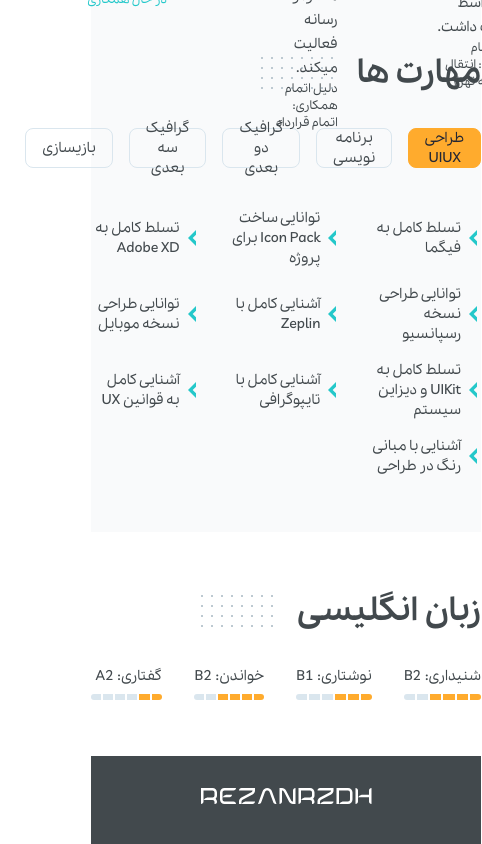
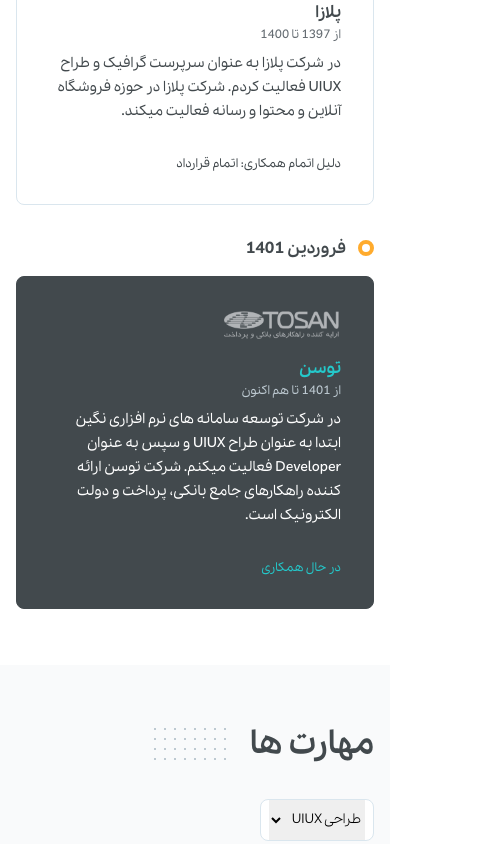
Before and after one commit to RezaNrzdh/RezaNrzdh, an Angular app in the folder client/: page /about in a window 390 px wide. Shown: the part 1820-2664 px from the top of the page, 482 px wide, since content can reach past the window. Built offline with nearby package versions, Linux system fonts and the light colour scheme.

Commit message:
responsive about page

```diff
--- a/client/src/app/feature/about/about.component.html
+++ b/client/src/app/feature/about/about.component.html
@@ -66,7 +66,7 @@
                         <img src="assets/images/{{exp.img}}.png" alt="" class="width-fit"/>
                         <h3 class="body-1 bold color-dark margin-top-16">{{exp.companyname}}</h3>
                         <span class="fromto caption medium color-gray-5 margin-top-2">{{exp.from}}</span>
-                        <p class="body-2 medium color-dark margin-top-8 lineheight-24">{{exp.desc}}</p>
+                        <p class="body-2 medium color-dark margin-top-8 lineheight-24 margin-bot-32">{{exp.desc}}</p>
                         <span class="reason caption medium color-dark margin-top-auto">{{exp.reason}}</span>
                     </div>
                 </div>
@@ -79,7 +79,7 @@
                 <h2 class="color-dark headline-1 bold margin-left-24">مهارت ها</h2>
                 <img src="assets/images/dot.svg" alt="" />
             </div>
-            <div class="flex">
+            <div *ngIf="!isSmall" class="flex">
                 <ng-container *ngFor="let btn of data.skills; index as i">
                     <app-button *ngIf="i === tab; else alt" (click)="SetTabIndex(i)" mode="filled" color="primary" class="margin-left-16">{{btn.title}}</app-button>
                     <ng-template #alt>
@@ -87,6 +87,7 @@
                     </ng-template>
                 </ng-container>
             </div>
+            <app-dropdown *ngIf="isSmall" [options]="options"></app-dropdown>
             <div class="grid margin-top-40">
                 <div *ngFor="let skl of data.skills[tab].skill" class="flex align-ctr">
                     <app-icon icon="chevron-left" size="16" color="secondary"></app-icon>
@@ -95,7 +96,8 @@
             </div>
         </div>
     </div>
-    <div class="language CRTMonitor align-self-ctr width-full margin-top-56 margin-bot-56">
+    <div class="language flex justify-ctr width-full margin-top-56 margin-bot-56">
+        <div class="CRTMonitor width-full">
             <div class="flex align-ctr margin-bot-32">
                 <h2 class="color-dark headline-1 bold margin-left-24">زبان انگلیسی</h2>
                 <img src="assets/images/dot.svg" alt="" />
@@ -112,4 +114,5 @@
                 </div>
             </div>
         </div>
+    </div>
 </section>
--- a/client/src/app/feature/about/about.component.scss
+++ b/client/src/app/feature/about/about.component.scss
@@ -29,14 +29,7 @@
                     }
                     .desc{
                         border: 1px solid color.$color-gray-2;
-                        height: 300px;
-                        top: 0;
-                        transition: all ease-in-out 0.3s;
-                        &:hover{
-                            transform: scale(1.05);
-                            top:8px;
-                            box-shadow: 0 0 128px rgba(0,0,0,0.08);
-                        }
+                        height: 100%;
                         &:before{
                             display: flex;
                             content: "";
@@ -107,6 +100,7 @@
             .sections{
                 grid-template-columns: 1fr 1fr 1fr 1fr;
                 grid-column-gap: 32px;
+                grid-row-gap: 32px;
                 .levels{
                     grid-template-columns: 1fr 1fr 1fr 1fr 1fr 1fr;
                     grid-column-gap: 2px;
@@ -172,6 +166,34 @@
                     }
                 }
             }
+            .experience{
+                .grid {
+                    grid-template-columns: 1fr;
+                    grid-row-gap: 32px;
+                    .company {
+                        height: fit-content;
+                        .year {
+                            flex-direction: row-reverse;
+                            justify-content: flex-end;
+                            span:nth-child(1) {
+                                margin-right: 12px;
+                                margin-bottom: 0;
+                            }
+                        }
+                        .desc{
+                            margin-top: 16px;
+                            &:before{
+                                display: none;
+                            }
+                        }
+                        &:nth-child(n){
+                            &:after, &:before {
+                                display: none;
+                            }
+                        }
+                    }
+                }
+            }
         }
     }
 }
@@ -193,6 +215,12 @@
                         max-height: fit-content;
                     }
                 }
+            }
+            .skills .grid {
+                grid-template-columns: 1fr 1fr;
+            }
+            .language .sections {
+                grid-template-columns: 1fr 1fr;
             }
         }
     }
@@ -218,3 +246,13 @@
         }
     }
 }
+
+@media screen and (max-width: 600px) {
+    :host {
+        section {
+            .skills .grid {
+                grid-template-columns: 1fr;
+            }
+        }
+    }
+}
--- a/client/src/app/feature/about/about.component.ts
+++ b/client/src/app/feature/about/about.component.ts
@@ -1,17 +1,20 @@
-import { Component, OnInit } from '@angular/core';
+import {Component, DoCheck, OnInit} from '@angular/core';
 import {AboutService} from "../../core/services/about.service";
+import {ResponsiveService} from "../../core/services/responsive.service";
 
 @Component({
     selector: 'app-about',
     templateUrl: './about.component.html',
     styleUrls: ['./about.component.scss']
 })
-export class AboutComponent implements OnInit {
+export class AboutComponent implements OnInit, DoCheck {
 
     data: any;
     tab: number = 0;
+    isSmall: boolean = false;
+    options: Array<string> = ['طراحی UIUX','برنامه نویسی','گرافیک دو بعدی','گرافیک سه بعدی','بازیسازی'];
 
-    constructor(private AboutService: AboutService) { }
+    constructor(private AboutService: AboutService, private responsiveService: ResponsiveService) { }
 
     ngOnInit(): void {
         this.data = this.AboutService.GetAbout();
@@ -22,4 +25,8 @@ export class AboutComponent implements OnInit {
         this.tab = value;
     }
 
+    ngDoCheck() {
+        this.isSmall = this.responsiveService.getSmall;
+    }
+
 }
```
Lines whose indentation alone changed are shown as unchanged.
